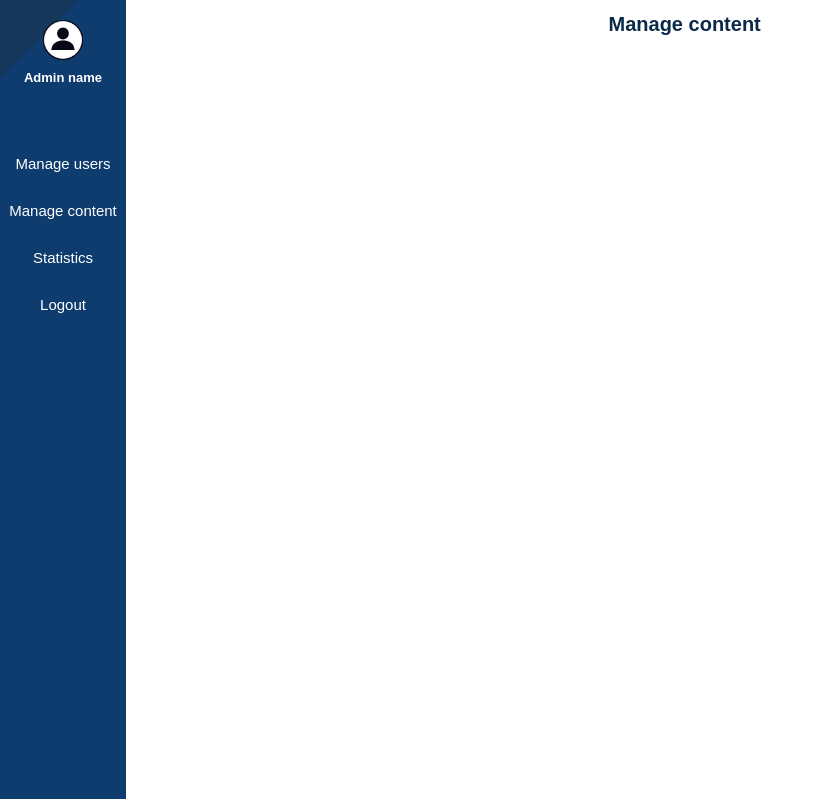
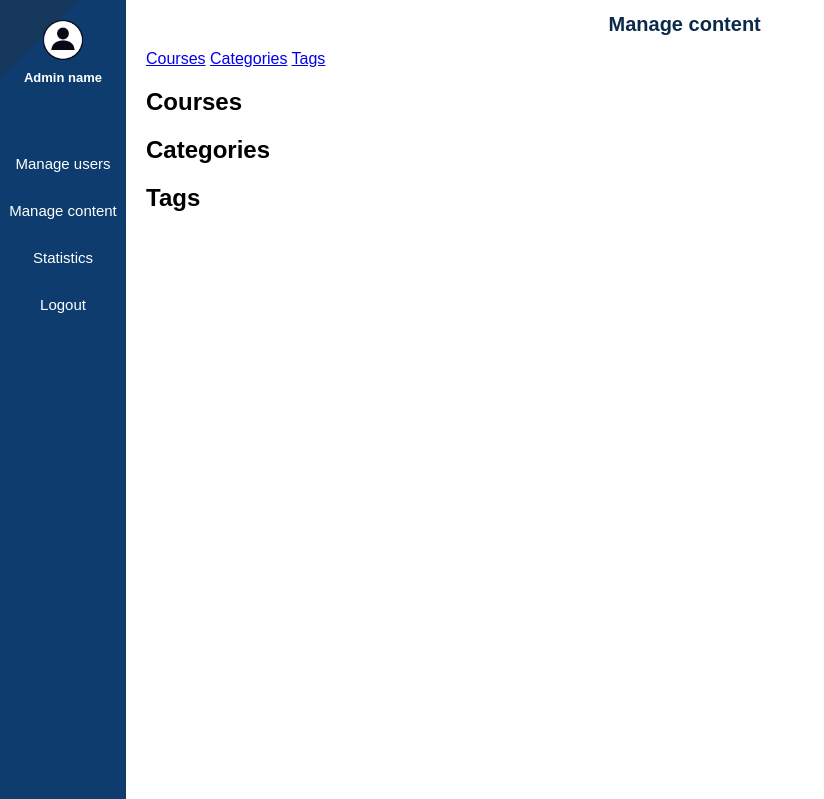
Before and after one commit to FARAJI-Omar/youdemy, a PHP site: page /admin_dashboard.php in a window 1280 px wide, after a click on "Manage content". Shown: the part 74-873 px from the top of the page, without its empty margins (0-824 px from the left). Run offline with PHP 8.4, Linux system fonts and the light colour scheme; data that the repository does not hold is empty.

```diff
--- a/admin_dashboard.php
+++ b/admin_dashboard.php
@@ -56,6 +56,24 @@ require_once 'classes/admin.cl.php';
             </div>
             <div class="content-section" id="manage-content">
                 <h1>Manage content</h1>
+                <a href="#">Courses</a>
+                <a href="#">Categories</a>
+                <a href="#">Tags</a>
+                <div class="content_container" id="courses_container">
+                    <div class="">
+                        <h2>Courses</h2>
+                    </div>
+                </div>
+                <div class="content_container" id="categories_container">
+                    <div class="">
+                        <h2>Categories</h2>
+                    </div>
+                </div>
+                <div class="content_container" id="tags_container">
+                    <div class="">
+                        <h2>Tags</h2>
+                    </div>
+                </div>
             </div>
             <div class="content-section" id="statistics">
                 <h1>Statistics</h1>
@@ -76,6 +94,7 @@ require_once 'classes/admin.cl.php';
         function showSection(section) {
             //hide all sections
             const sections = document.querySelectorAll('.content-section');
+            const links = document.querySelectorAll('.content-section a');
             sections.forEach((sec) => {
                 sec.style.display = 'none';
             });
--- a/classes/register.cl.php
+++ b/classes/register.cl.php
@@ -49,7 +49,7 @@ class register extends connection {
         }
         $hashedPassword = password_hash($password, PASSWORD_DEFAULT);
         if ($role == "teacher") {
-            $query = $this->conn->prepare("INSERT INTO user (username, email, password, user_role, status) VALUES (:username, :email, :password, :role, 'pending')");
+            $query = $this->conn->prepare("INSERT INTO user (username, email, password, user_role, status) VALUES (:username, :email, :password, :role, 'suspended')");
             $query->bindParam(":username", $username);
             $query->bindParam(":email", $email);
             $query->bindParam(":password", $hashedPassword);
--- a/process/delete_user.process.php
+++ b/process/delete_user.process.php
@@ -9,5 +9,4 @@ if($admin->delete_user($_GET['user_id'])){
 }else{
     header('Location: ../admin_dashboard.php?error');
 }
-
 ?>
```
Also changed, not shown: classes/admin.cl.php (+15 -20 lines), process/suspend_user.process.php (+18 -4 lines).
